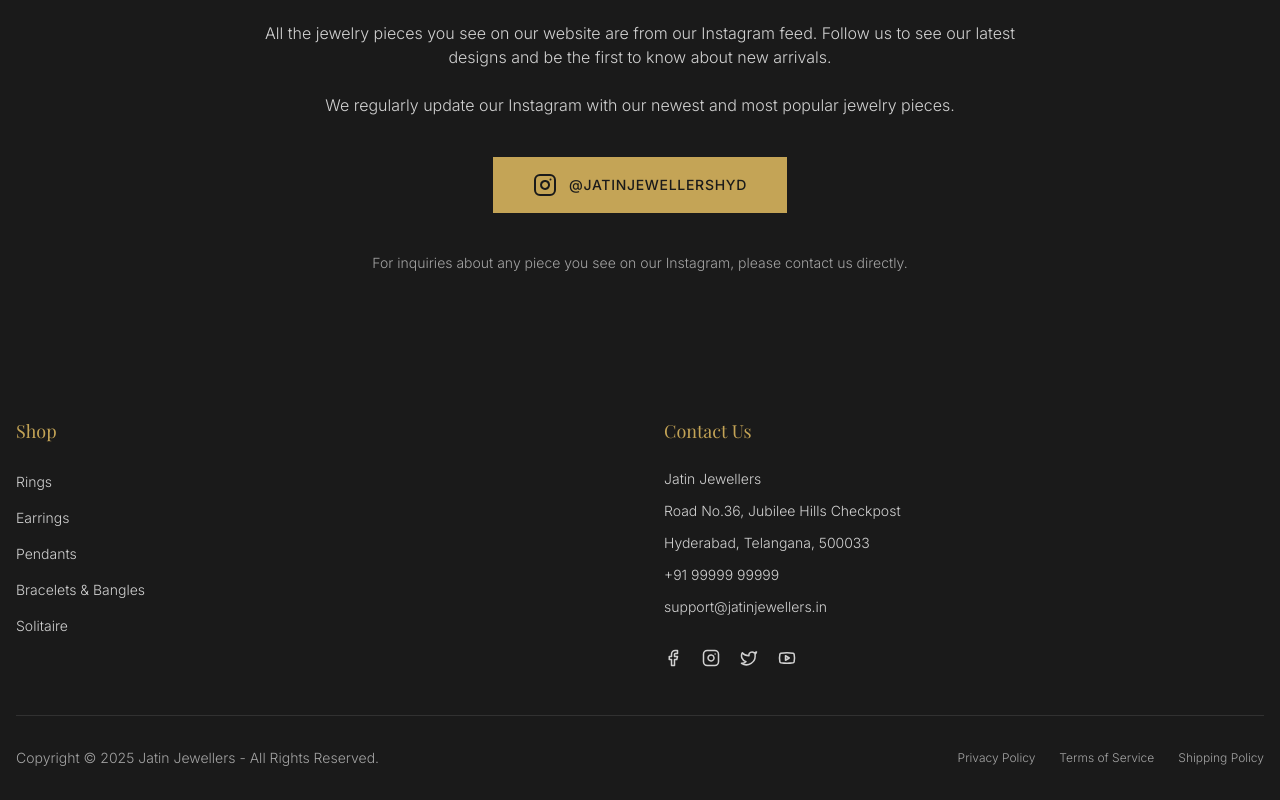
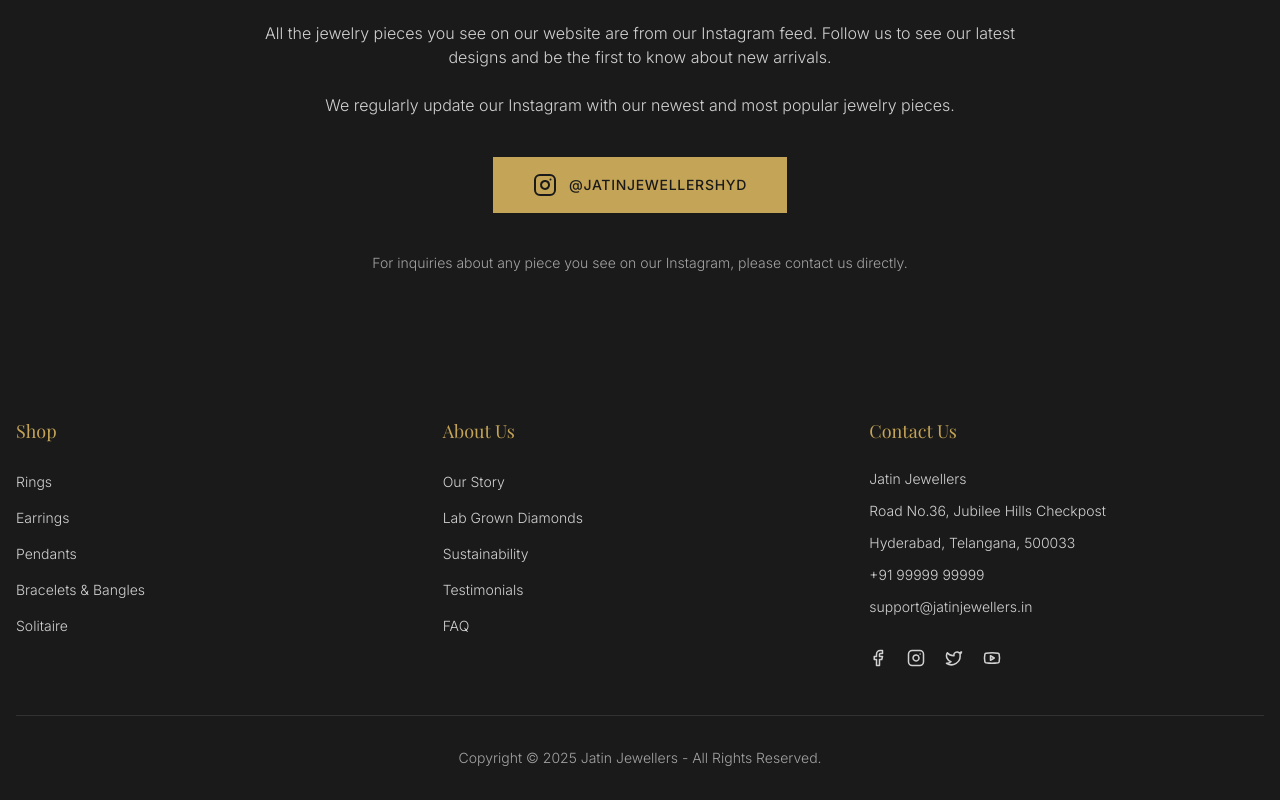
Before and after one commit to dhanujdev/Jatin-Jewellers-Hyd, a Next.js app: page / in a window 1280 px wide. Shown: the part 4410-5210 px from the top of the page. Built offline with nearby package versions, Linux system fonts and the light colour scheme; a web font is replaced by a local one.

Commit message:
Update: Remove policy links from footer and simplify bottom section

```diff
--- a/src/components/layout/Footer.tsx
+++ b/src/components/layout/Footer.tsx
@@ -5,9 +5,9 @@
   return (
     <footer className="bg-black text-white pt-16 pb-8">
       <div className="container mx-auto px-4">
-        <div className="grid grid-cols-1 md:grid-cols-2 gap-12">
+        <div className="grid grid-cols-1 md:grid-cols-3 gap-8">
           {/* Shop */}
-          <div>
+          <div className="flex flex-col items-center md:items-start">
             <h3 className="text-lg font-playfair mb-6 text-gold">Shop</h3>
             <ul className="space-y-3">
               <li>
@@ -38,8 +38,40 @@
             </ul>
           </div>
 
+          {/* About */}
+          <div className="flex flex-col items-center md:items-start">
+            <h3 className="text-lg font-playfair mb-6 text-gold">About Us</h3>
+            <ul className="space-y-3">
+              <li>
+                <Link href="/about" className="text-white/80 hover:text-gold text-sm transition-colors">
+                  Our Story
+                </Link>
+              </li>
+              <li>
+                <Link href="/lab-grown-diamonds" className="text-white/80 hover:text-gold text-sm transition-colors">
+                  Lab Grown Diamonds
+                </Link>
+              </li>
+              <li>
+                <Link href="/sustainability" className="text-white/80 hover:text-gold text-sm transition-colors">
+                  Sustainability
+                </Link>
+              </li>
+              <li>
+                <Link href="/testimonials" className="text-white/80 hover:text-gold text-sm transition-colors">
+                  Testimonials
+                </Link>
+              </li>
+              <li>
+                <Link href="/faq" className="text-white/80 hover:text-gold text-sm transition-colors">
+                  FAQ
+                </Link>
+              </li>
+            </ul>
+          </div>
+
           {/* Contact */}
-          <div>
+          <div className="flex flex-col items-center md:items-start">
             <h3 className="text-lg font-playfair mb-6 text-gold">Contact Us</h3>
             <address className="not-italic text-white/80 text-sm space-y-3">
               <p>Jatin Jewellers</p>
@@ -76,23 +108,10 @@
         </div>
 
         {/* Bottom Footer */}
-        <div className="border-t border-white/10 mt-12 pt-8 flex flex-col md:flex-row justify-between items-center">
-          <div className="text-center md:text-left mb-4 md:mb-0">
-            <p className="text-sm text-white/60">
-              Copyright &copy; {new Date().getFullYear()} Jatin Jewellers - All Rights Reserved.
-            </p>
-          </div>
-          <div className="flex space-x-6">
-            <Link href="/privacy-policy" className="text-xs text-white/60 hover:text-gold transition-colors">
-              Privacy Policy
-            </Link>
-            <Link href="/terms-of-service" className="text-xs text-white/60 hover:text-gold transition-colors">
-              Terms of Service
-            </Link>
-            <Link href="/shipping-policy" className="text-xs text-white/60 hover:text-gold transition-colors">
-              Shipping Policy
-            </Link>
-          </div>
+        <div className="border-t border-white/10 mt-12 pt-8 text-center">
+          <p className="text-sm text-white/60">
+            Copyright &copy; {new Date().getFullYear()} Jatin Jewellers - All Rights Reserved.
+          </p>
         </div>
       </div>
     </footer>
```
